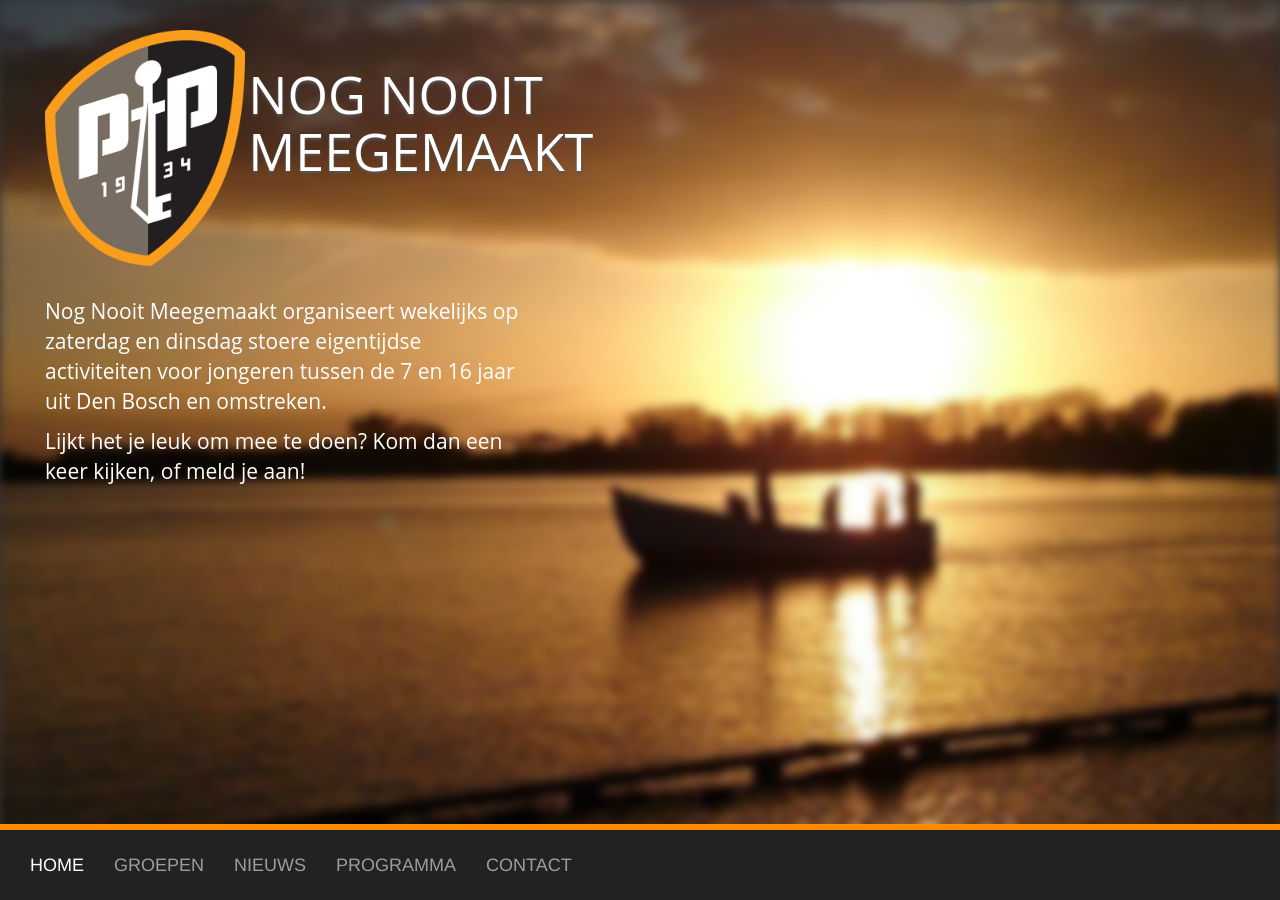
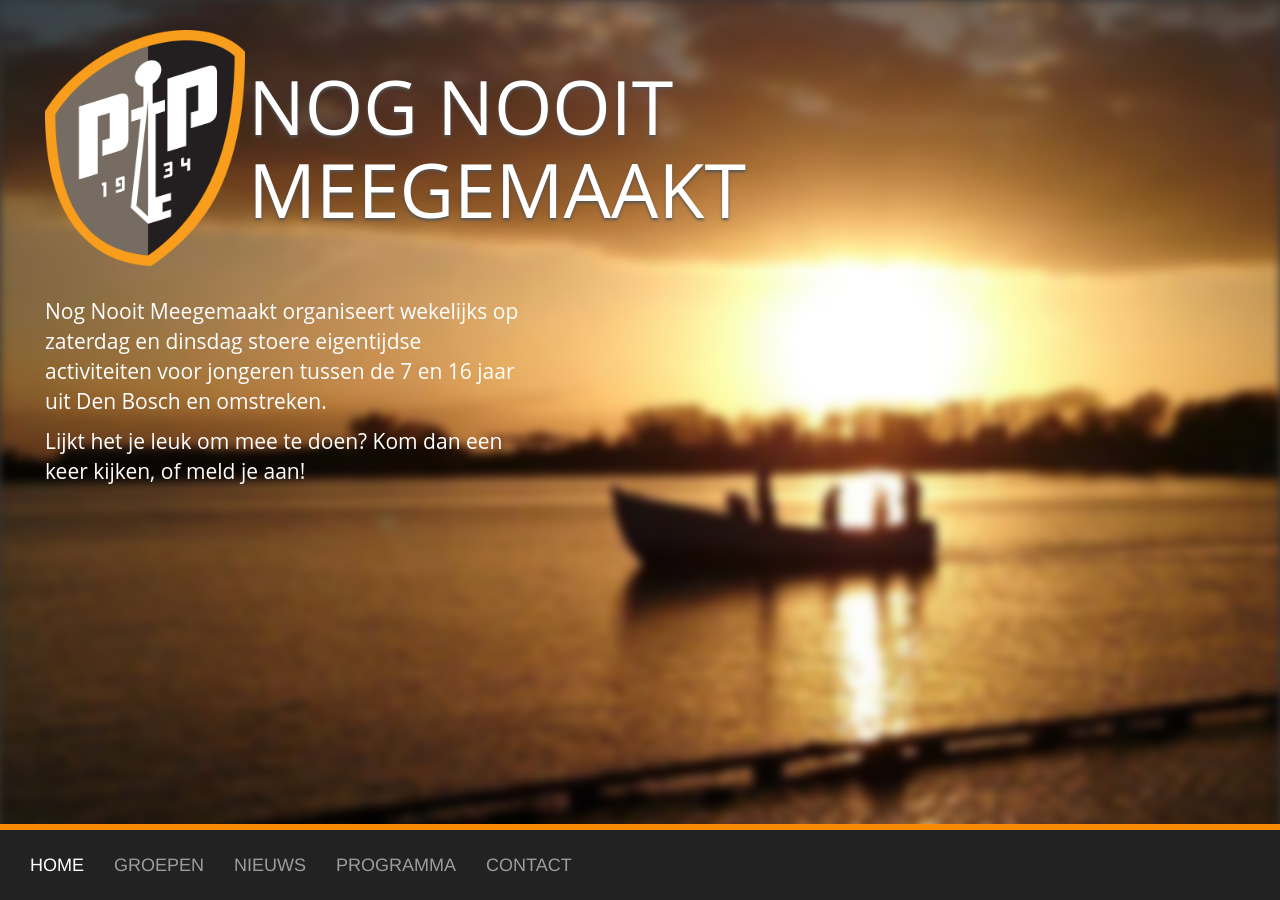
Before and after one commit to nognooitmeegemaakt/website, a Jekyll site: the page built from index.html, in a window 1280 px wide. Built offline with Jekyll 4.4.1, drawn with Linux system fonts in a browser that asks for light colours.

Commit message:
Even more improvements for sm screens.

```diff
--- a/_sass/theme.scss
+++ b/_sass/theme.scss
@@ -162,7 +162,7 @@
     max-width: 200px;
   }
   .header h1.title {
-    font-size: 75px;
+    font-size: 75px !important;
   }
 }
 
--- a/index.html
+++ b/index.html
@@ -6,10 +6,10 @@
 ---
 
 <div class="row header">
-  <div class="col-lg-2 col-sm-5 col-xs-12">
+  <div class="col-lg-2 col-sm-3 col-xs-12">
     <img src="{{ site.logo }}">
   </div>
-  <div class="col-lg-10 col-sm-7 col-xs-12">
+  <div class="col-lg-10 col-sm-9 col-xs-12">
     <h1 class="title hidden-xs">Nog Nooit<br>Meegemaakt</h1>
     <h1 class="title visible-xs">Nog Nooit Meegemaakt</h1>
   </div>
```
